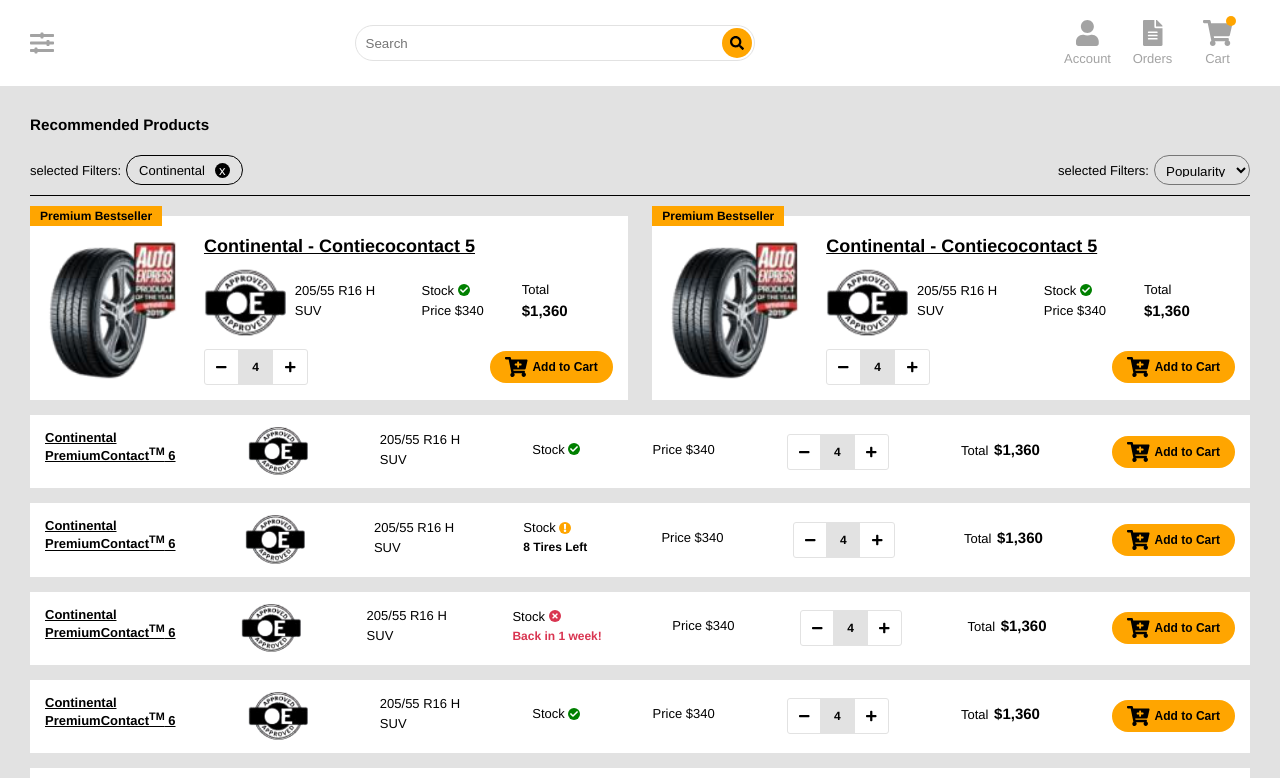
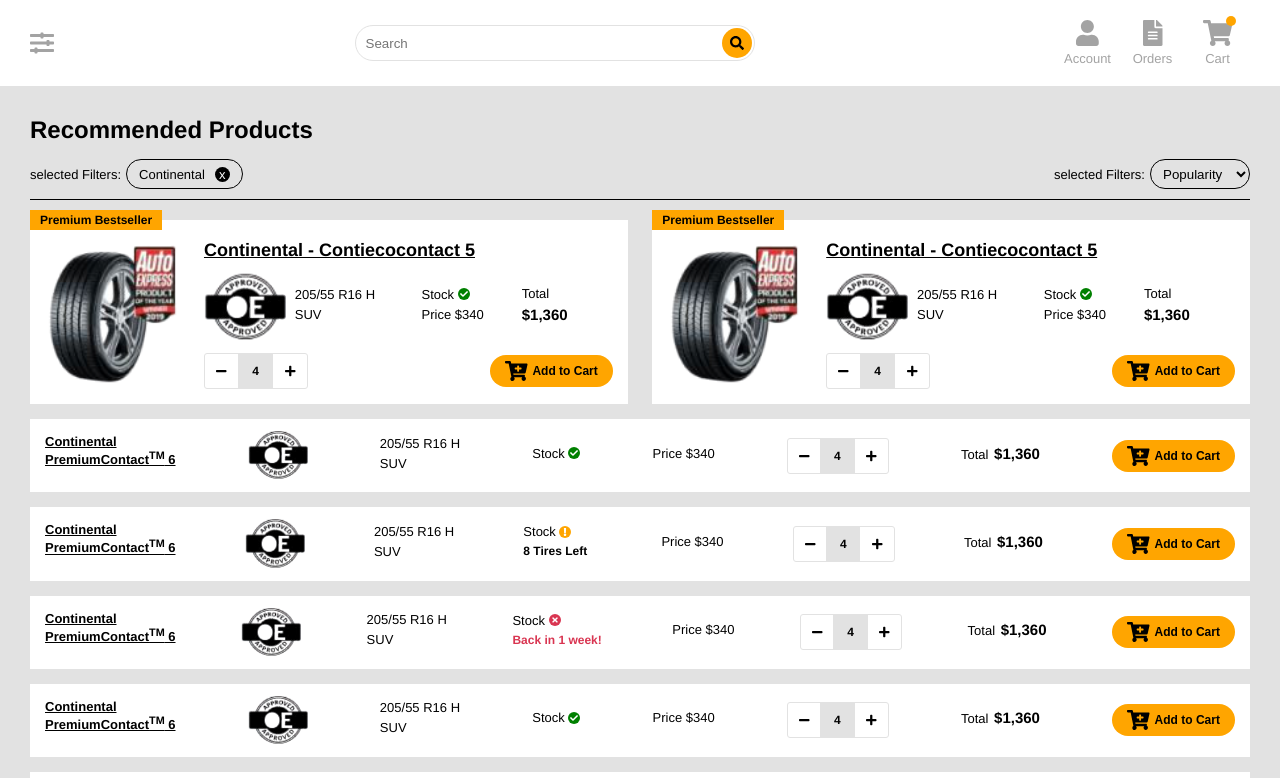
Before and after one commit to hareeshcs33/auto-cart, a Vue app: page /#/ in a window 1280 px wide. Shown: the top 778 px of the page. Built offline with nearby package versions, Linux system fonts and the light colour scheme.

Commit message:
UI Update

```diff
--- a/src/components/filters.vue
+++ b/src/components/filters.vue
@@ -25,7 +25,8 @@
   padding-bottom: 10px;
 }
 .page-title {
-  margin-bottom: 22px;
+  font-size: 24px;
+  margin-bottom: 15px;
 }
 .filter-block {
   display: flex;
@@ -66,9 +67,11 @@
 }
 .sort-filter select {
   background-color: #e2e2e2;
+  min-width: 100px;
   height: 30px;
+  border: 1px solid #000;
   border-radius: 16px;
-  padding: 7px;
+  padding: 5px 8px;
 }
 @media (max-width: 580px) {
   .main-wrapper {
```
